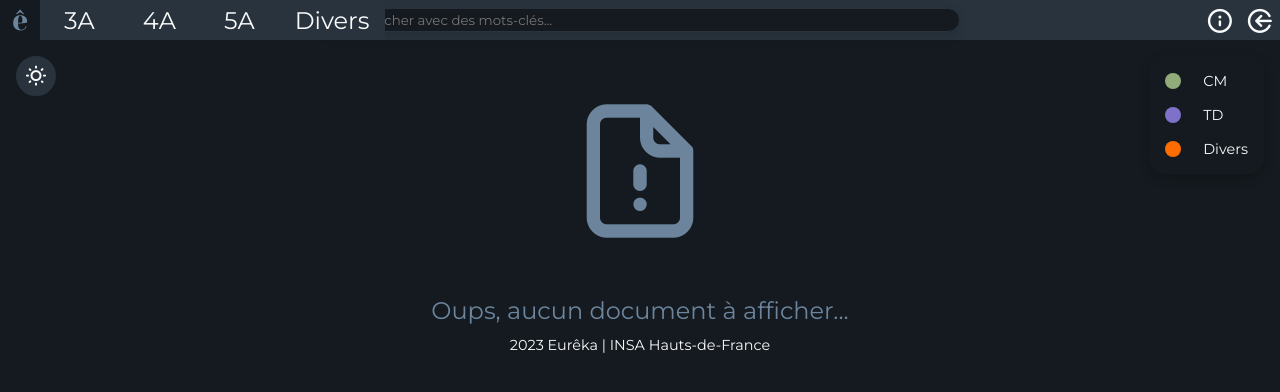
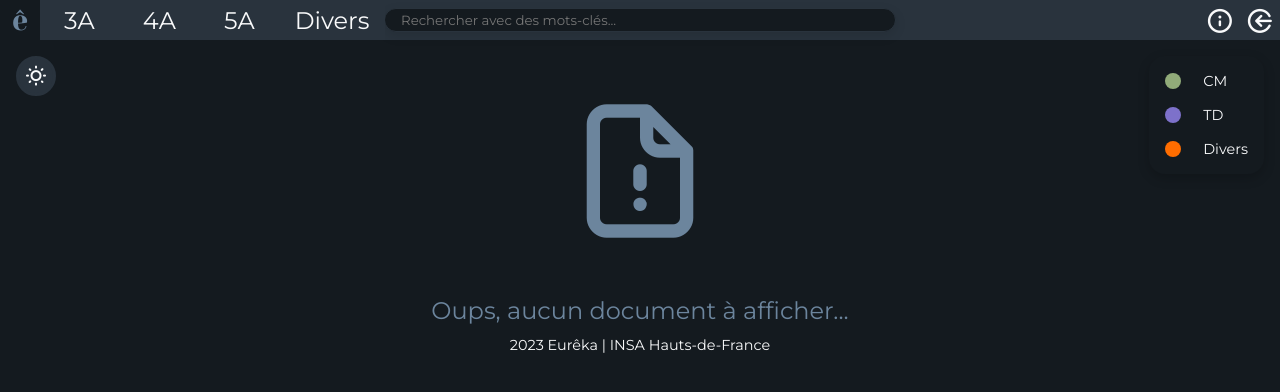
Before and after one commit to bastub/eureka, a Flask app: template templates/menu.html in a window 1280 px wide. Shown: the top 392 px of the page. Run offline with Flask 2, Linux system fonts and the light colour scheme; the template is opened without the code that fills it, so the values that code supplies are empty.

Commit message:
désolé sylvain

```diff
--- a/static/css/style-sombre.css
+++ b/static/css/style-sombre.css
@@ -480,7 +480,7 @@ a::selection {
 /* ===== MENU ===== */
 
 .menu_searchbar {
-    width: 50vw;
+    width: 40vw;
     height: 1.5rem;
     border: 0px;
     border-radius:2.5vh;
```
